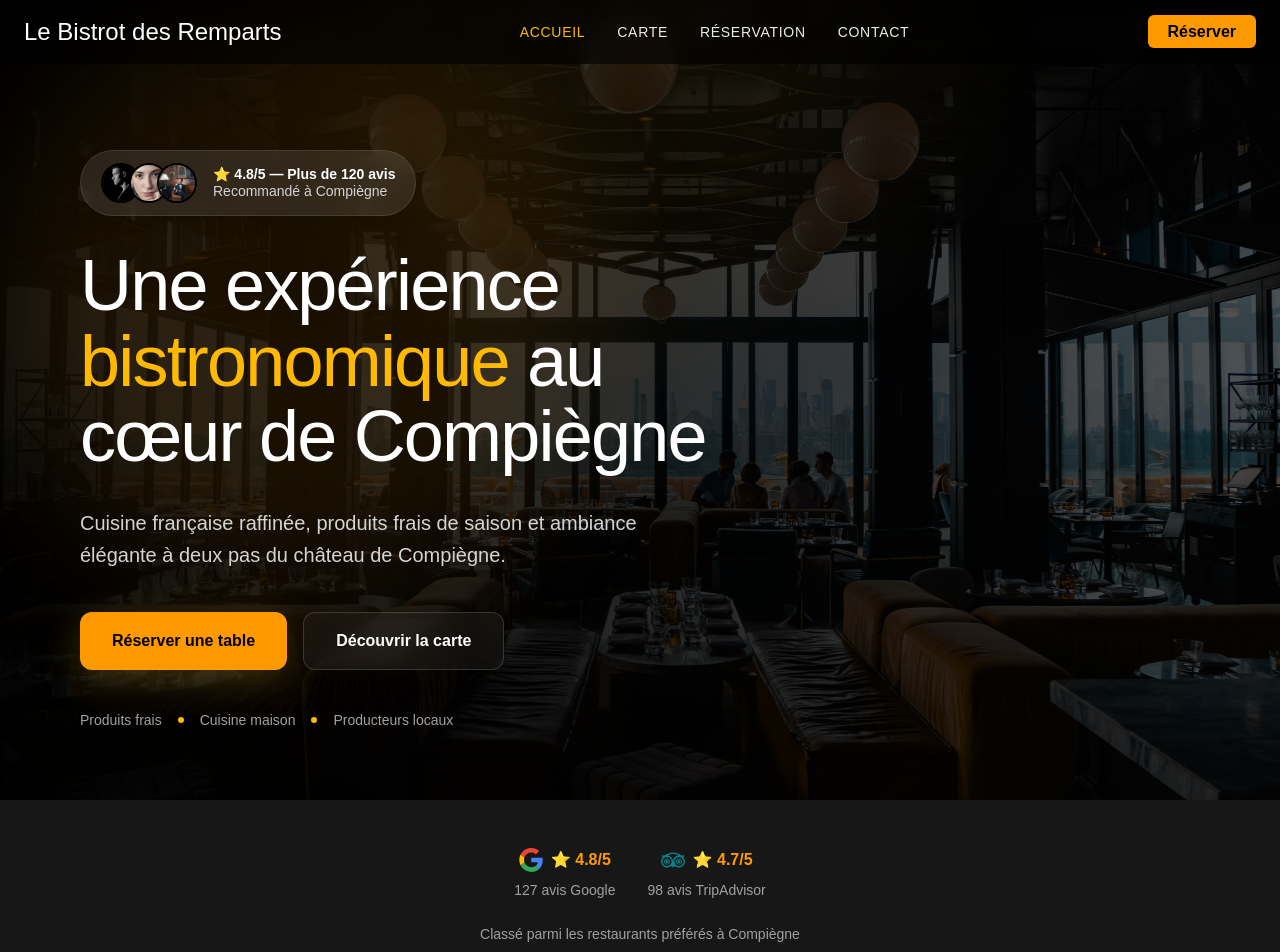
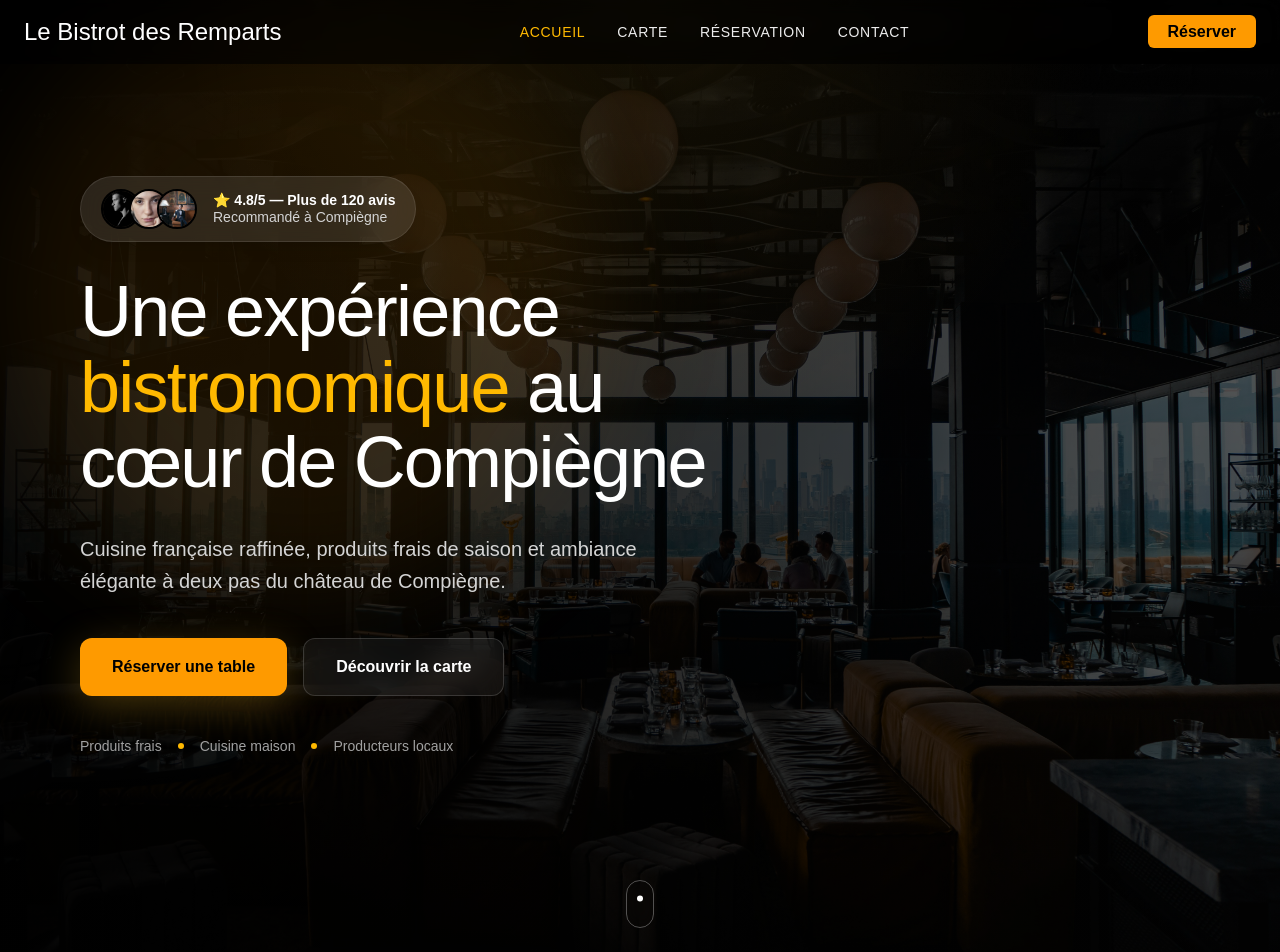
Before and after one commit to Thomas6095/bistrot-remparts, a Next.js app: page / in a window 1280 px wide. Shown: the top 952 px of the page. Built offline with nearby package versions, Linux system fonts and the light colour scheme; a web font is replaced by a local one.

Commit message:
Fix all size page to fix scroll indicator

```diff
--- a/components/Hero.tsx
+++ b/components/Hero.tsx
@@ -5,7 +5,16 @@ import { motion } from "framer-motion"
 
 export default function Hero() {
   return (
-    <section className="relative min-h-screen overflow-hidden bg-black text-white">
+    <section
+      className="
+        relative
+        min-h-screen
+        landscape:min-h-[120vh]
+        overflow-hidden
+        bg-black
+        text-white
+      "
+    >
 
       {/* Background Image */}
       <motion.div
@@ -41,7 +50,15 @@ export default function Hero() {
       <div className="absolute top-0 left-0 w-[600px] h-[600px] bg-amber-500/10 blur-3xl rounded-full pointer-events-none" />
 
       {/* Main Content */}
-      <div className="relative z-10 flex items-center min-h-screen px-6 sm:px-10 lg:px-20">
+      <div
+        className="
+          relative z-10
+          flex items-center
+          min-h-screen
+          landscape:py-24
+          px-6 sm:px-10 lg:px-20
+        "
+      >
         <div className="max-w-2xl pt-32 md:pt-20">
 
           {/* Social proof */}
@@ -192,7 +209,7 @@ export default function Hero() {
             className="
               flex flex-wrap items-center gap-4
               mt-10
-              pb-16 sm:pb-10 lg:pb-0
+              pb-20 sm:pb-16 lg:pb-0 landscape:pb-24
               text-sm text-neutral-400
             "
           >
@@ -215,15 +232,13 @@ export default function Hero() {
         }}
         className="
           absolute
-          bottom-2
-          sm:bottom-4
+          bottom-4
+          sm:bottom-5
           md:bottom-6
           lg:bottom-8
           left-1/2
           -translate-x-1/2
           z-20
-          portrait:flex
-          landscape:hidden
         "
       >
         <div className="w-7 h-12 rounded-full border border-white/30 flex justify-center backdrop-blur-sm">
```
